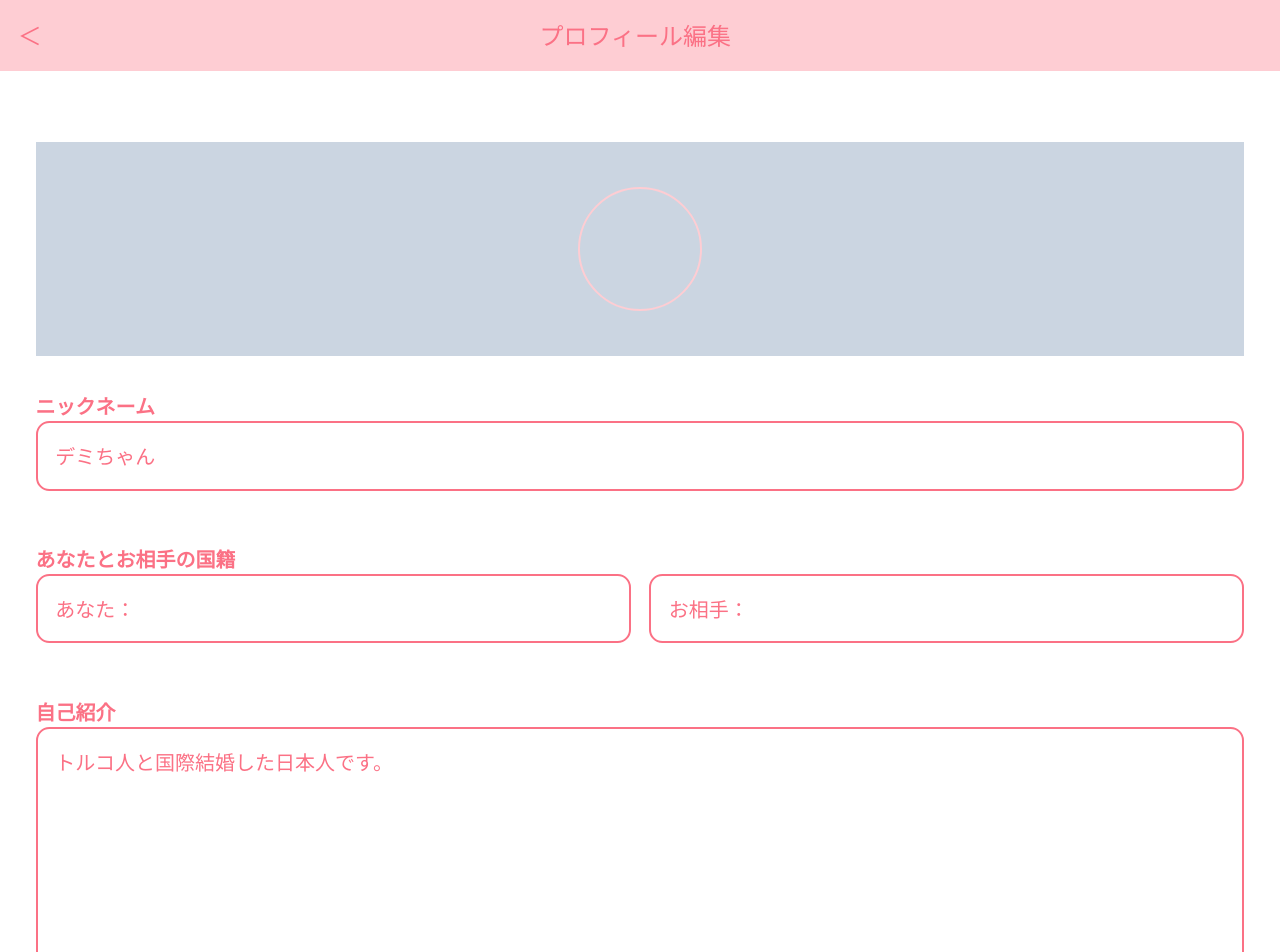
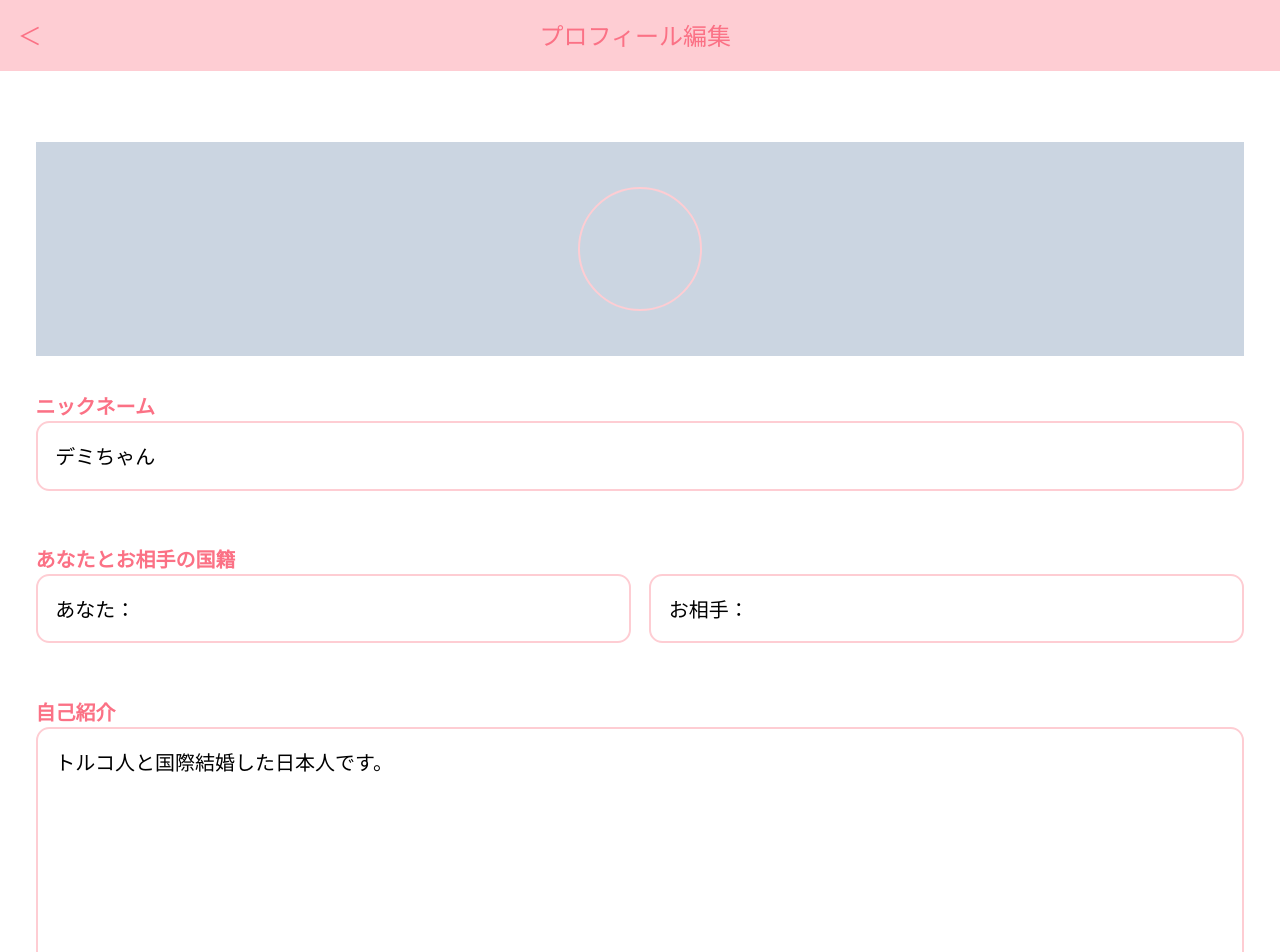
Before and after one commit to beppumisato/international-marriage-community, a Next.js app: page /mypage/edit in a window 1280 px wide. Shown: the top 952 px of the page. Built offline with nearby package versions, Linux system fonts and the light colour scheme; a web font is replaced by a local one.

Commit message:
色修正

```diff
--- a/src/app/edit/page.tsx
+++ b/src/app/edit/page.tsx
@@ -9,12 +9,12 @@ export default function EditPage() {
         <div className='ml-60'>投稿編集</div>
       </div>
       <div className='flex justify-center'>
-        <div className='p-2 m-4 w-4/5 h-10 rounded-md border-2 border-rose-400 text-slate-300 text-[20px]'>
+        <div className='p-2 m-4 w-4/5 h-10 rounded-md border-2 border-rose-200 text-slate-300 text-[20px]'>
           タイトルの編集
         </div>
       </div>
       <div className='flex justify-center'>
-        <div className='p-2 m-4 w-4/5 h-40 rounded-md border-2 border-rose-400 text-slate-300 text-[20px]'>
+        <div className='p-2 m-4 w-4/5 h-40 rounded-md border-2 border-rose-200 text-slate-300 text-[20px]'>
           記事の編集
         </div>
       </div>
--- a/src/app/mypage/edit/page.tsx
+++ b/src/app/mypage/edit/page.tsx
@@ -16,20 +16,20 @@ export default function EditPage() {
         </div>
         <div className='text-rose-400 text-[20px]'>
           <div className='mt-4 font-bold'>ニックネーム</div>
-          <div className='border-2 border-rose-400 rounded-md p-2'>
+          <div className='border-2 border-rose-200 rounded-md p-2 text-black'>
             デミちゃん
           </div>
           <div className='mt-6 font-bold'>あなたとお相手の国籍</div>
           <div className='flex gap-x-2'>
-            <div className='border-2 border-rose-400 rounded-md w-1/2 p-2'>
+            <div className='border-2 border-rose-200 rounded-md w-1/2 p-2 text-black'>
               あなた：
             </div>
-            <div className='border-2 border-rose-400 rounded-md w-1/2 p-2'>
+            <div className='border-2 border-rose-200 rounded-md w-1/2 p-2 text-black'>
               お相手：
             </div>
           </div>
           <div className='mt-6 font-bold'>自己紹介</div>
-          <div className='border-2 border-rose-400 rounded-md h-32 p-2'>
+          <div className='border-2 border-rose-200 rounded-md h-32 p-2 text-black'>
             トルコ人と国際結婚した日本人です。
           </div>
           <div className='flex justify-center m-5'>
--- a/src/app/mypage/page.tsx
+++ b/src/app/mypage/page.tsx
@@ -24,7 +24,7 @@ export default function MyPage() {
         <div className='flex justify-end m-2 text-center'>
           <Link
             href={`/mypage/edit/`}
-            className='w-20 h-5 border-rose-400 border-2 rounded-md text-rose-400 text-[20px] pt-1'
+            className='w-20 h-5 border-rose-200 border-2 rounded-md text-rose-400 text-[20px] pt-1'
           >
             プロフィール編集
           </Link>
@@ -35,10 +35,10 @@ export default function MyPage() {
             <img className='ml-1' src='/icon/message.png/' width={60}></img>
           </Link>
         </div>
-        <div className='border-rose-400 border-2 h-5 w-24 rounded-md text-[18px] mt-2 text-center p-1'>
+        <div className='border-rose-200 border-2 h-5 w-24 rounded-md text-[18px] mt-1 text-center p-1'>
           国籍
         </div>
-        <div className='text-[18px] border-rose-400 border-2 rounded-md h-12 w-full mt-2 p-2'>
+        <div className='text-[18px] border-rose-200 border-2 rounded-md h-12 w-full mt-1 p-2'>
           いつ結婚したのか、現在どこで暮らしているのか、興味あることや趣味など自由に書いて自己紹介しよう。
         </div>
       </div>
```
